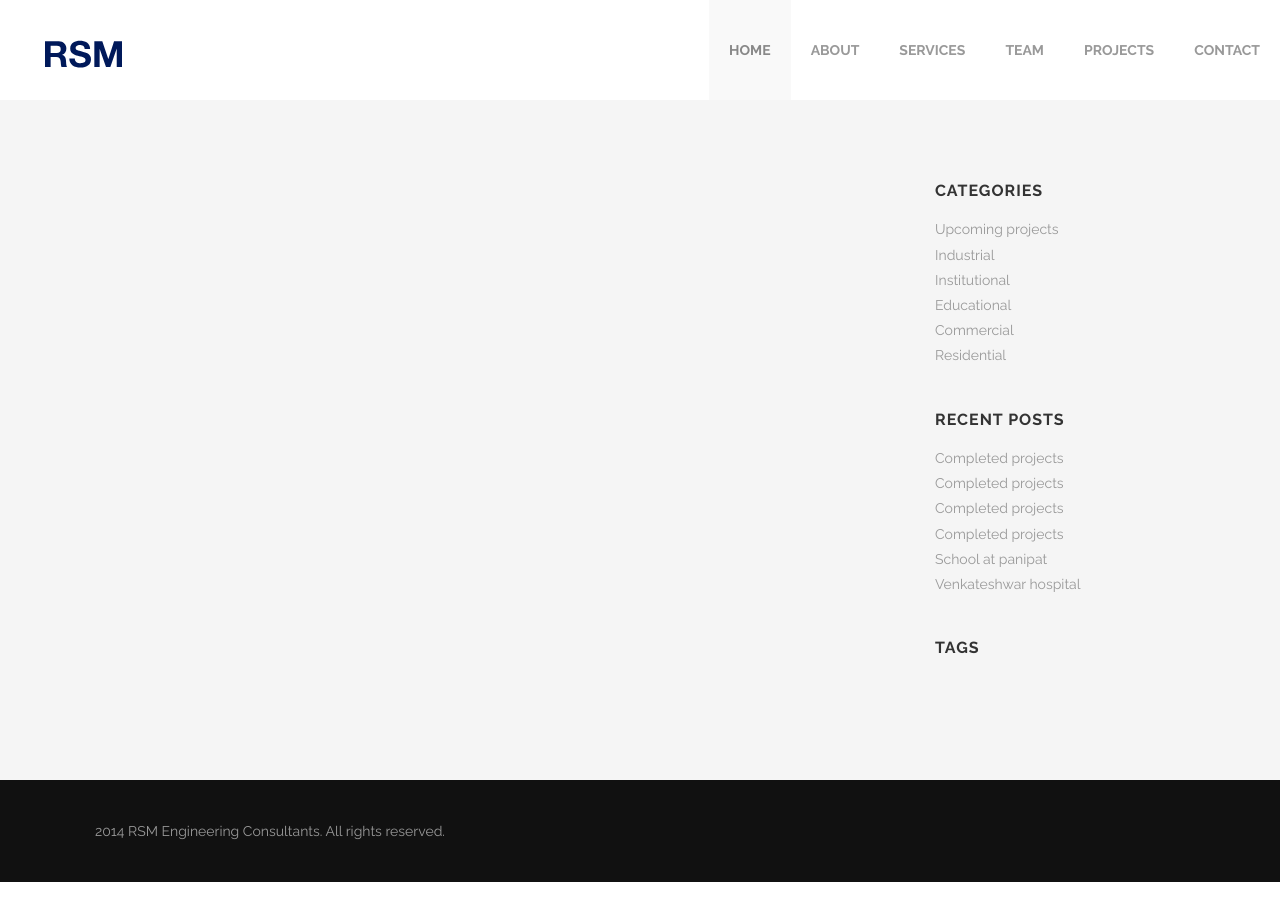
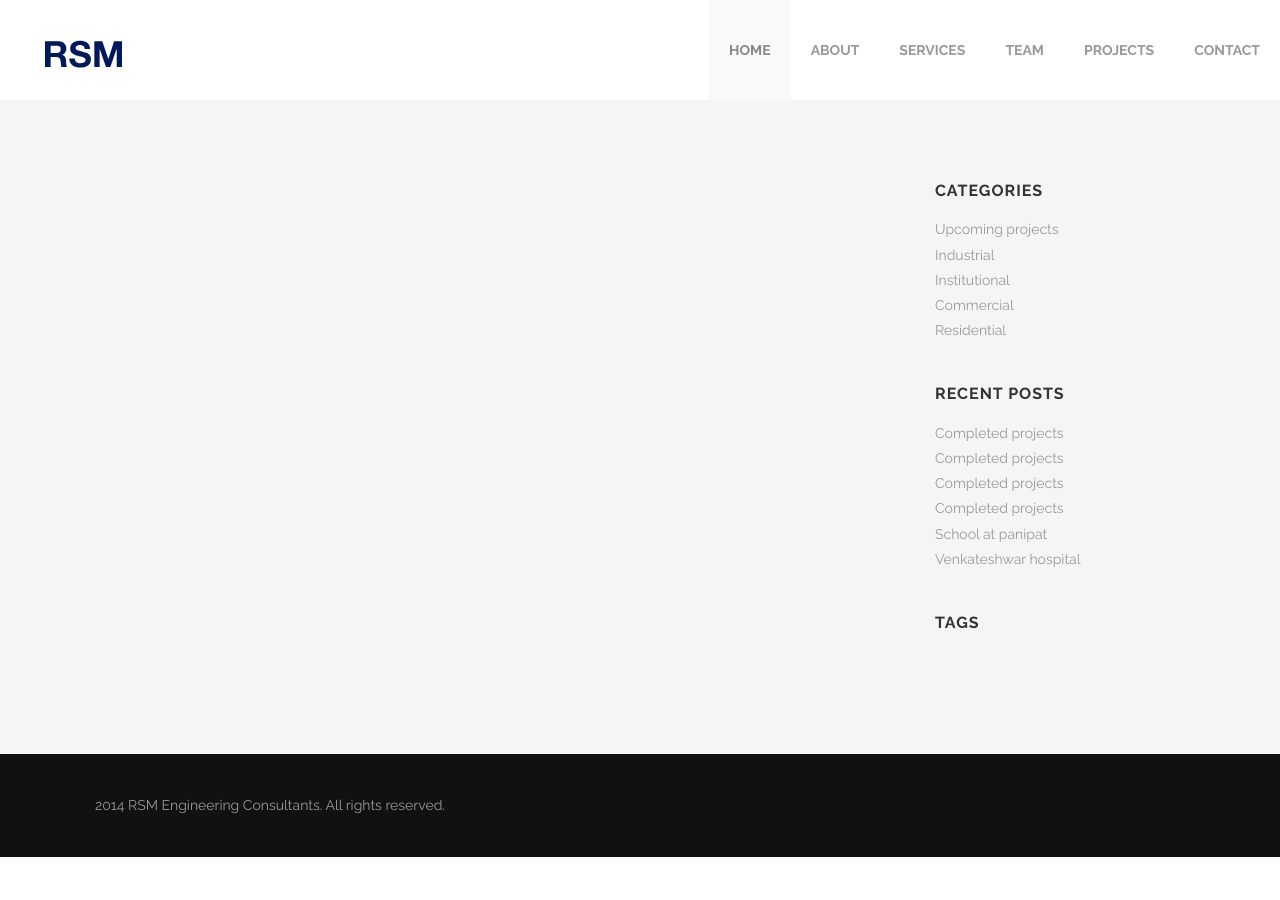
Before and after one commit to prabhav/rsm, a Jekyll site: the page built from blog/index.html, in a window 1280 px wide. Built offline with Jekyll 4.4.1, drawn with Linux system fonts in a browser that asks for light colours.

Commit message:
Updated School At Panipat

```diff
--- a/_posts/2019-10-07-school-at-panipat.markdown
+++ b/_posts/2019-10-07-school-at-panipat.markdown
@@ -2,6 +2,6 @@
 title: School at Panipat
 date: 2019-10-07 01:40:00 +05:30
 categories:
-- Educational
+- Institutional
 image: "/uploads/Panipat%20School%202.JPG"
 ---
```
